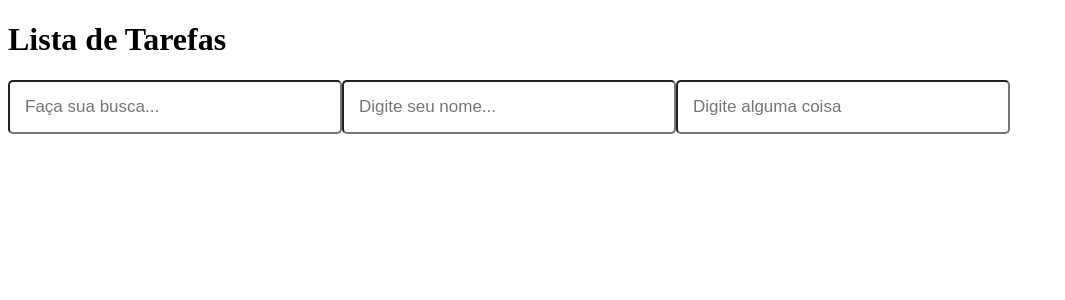
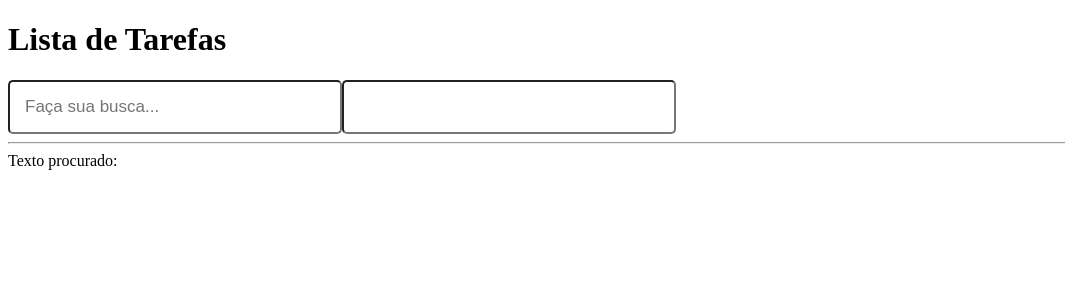
Before and after one commit to gustavoalvesdev/curso-reactjs-b7web, a React (Create React App) app in the folder react1/: page / in a window 1280 px wide. Shown: the top 300 px of the page, without its empty margins (0-1065 px from the left). Built offline with nearby package versions, Linux system fonts and the light colour scheme; the HTML template or start-up script is replaced by a standard one.

Commit message:
React Intermediário - 02 - Trocando dados entre Componentes

```diff
--- a/react1/src/App.js
+++ b/react1/src/App.js
@@ -4,15 +4,26 @@ import SearchBox from './components/SearchBox';
 
 function App() {
 
+  const [searchText, setSearchText] = useState('');
+
+  function handleSearchInput(novoTexto) {
+
+    setSearchText(novoTexto);
+
+  }
+
   return (
 
     <div>
       <h1>Lista de Tarefas</h1>
-      <SearchBox frasePadrao="Faça sua busca..." />
+      <SearchBox frasePadrao="Faça sua busca..." onChangeText={handleSearchInput} />
 
-      <SearchBox frasePadrao="Digite seu nome..." />
+      <SearchBox frasePadrao={searchText} />
 
-      <SearchBox />
+      <hr />
+
+      Texto procurado: {searchText}
+
     </div>
 
   );
--- a/react1/src/components/SearchBox.js
+++ b/react1/src/components/SearchBox.js
@@ -1,4 +1,4 @@
-import React, { useState } from 'react';
+import React, { useState, useEffect } from 'react';
 import styled from 'styled-components';
 
 const InputText = styled.input`
@@ -11,10 +11,24 @@ const InputText = styled.input`
 
 function SearchBox(props) {
 
+    const [texto, setTexto] = useState('');
+
+    useEffect(() => {
+        if (props.onChangeText) {
+            props.onChangeText(texto);
+        }
+    }, [texto]);
+
+    function inputTextChange(e) {
+
+        setTexto(e.target.value);
+
+    }
+
     return (
 
         <>
-            <InputText type="text" placeholder={props.frasePadrao ?? 'Digite alguma coisa'} />
+            <InputText type="text" value={texto} onChange={inputTextChange} placeholder={props.frasePadrao ?? 'Digite alguma coisa'} />
         </>
 
     );
```
